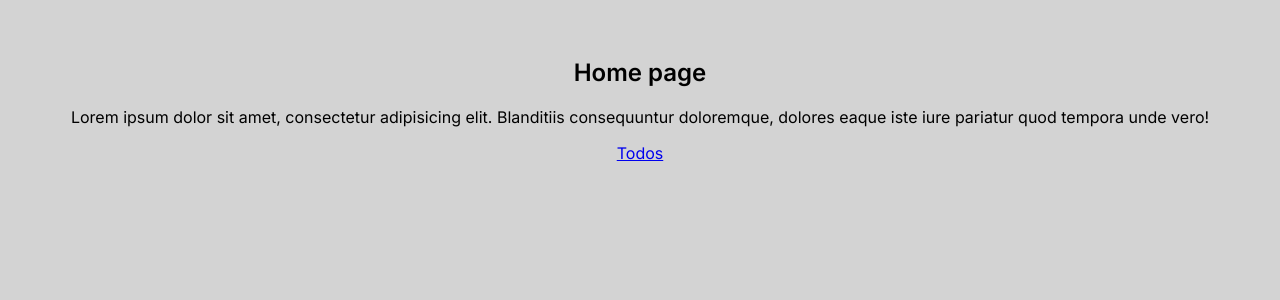
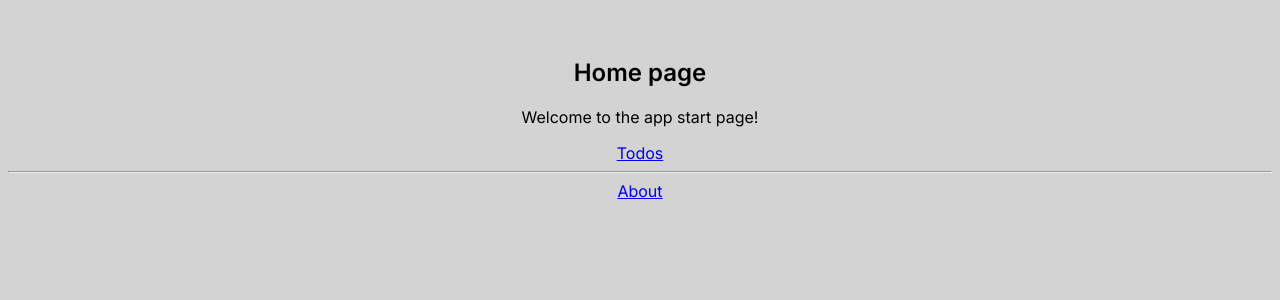
Before and after one commit to apachqq/task-list-vue, a Vue app: page / in a window 1280 px wide. Shown: the top 300 px of the page. Built offline with nearby package versions, Linux system fonts and the light colour scheme; no server answers.

Commit message:
AboutPage-and-more

```diff
--- /dev/null
+++ b/src/pages/AboutUsPage.vue
@@ -0,0 +1,12 @@
+<template>
+    <div>
+        <h2>About us</h2>
+        <p>The application was created in order to learn new skills and consolidate old skills</p>
+    </div>
+</template>
+
+<script>
+</script>
+
+<style scoped>
+</style>
--- a/src/views/Home.vue
+++ b/src/pages/HomePage.vue
@@ -1,8 +1,10 @@
 <template>
     <div>
         <h2>Home page</h2>
-        <p>Lorem ipsum dolor sit amet, consectetur adipisicing elit. Blanditiis consequuntur doloremque, dolores eaque iste iure pariatur quod tempora unde vero!</p>
+        <p>Welcome to the app start page!</p>
         <router-link to="/todos">Todos</router-link>
+        <hr>
+        <router-link to="/about">About</router-link>
     </div>
 </template>
 
```
Also changed, not shown: src/router/index.js (+9 -4 lines), src/pages/TodosPage.vue (renamed from src/views/Todos.vue).
